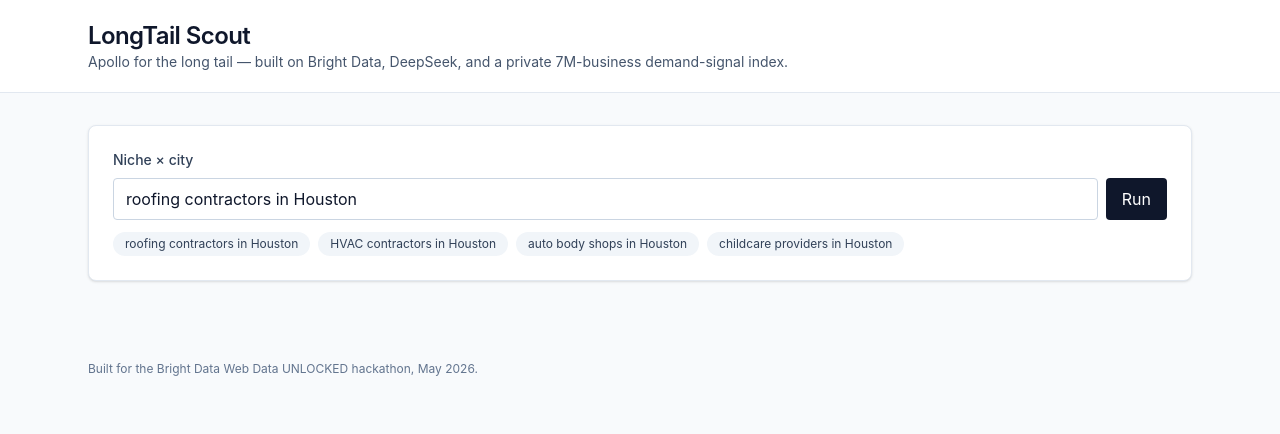
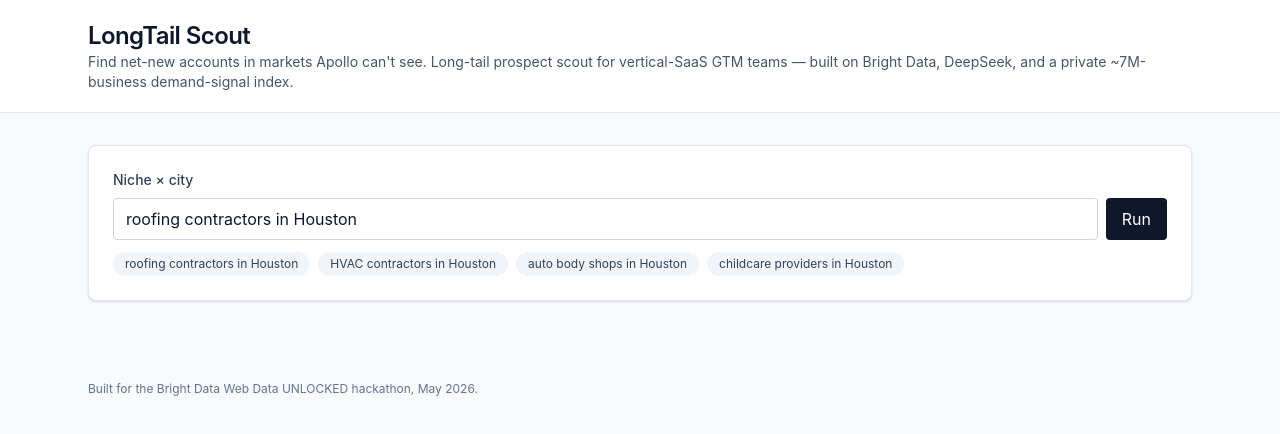
Before and after one commit to dholzric/longtail-scout, a Preact app in the folder web/: page / in a window 1280 px wide. Shown: the top 434 px of the page. Built offline with nearby package versions, Linux system fonts and the light colour scheme.

Commit message:
positioning: vertical-SaaS GTM teams as named buyer (AccuLynx, ServiceTitan, etc.); reframe slide 2 around SDR pain not 'Apollo bad'

```diff
--- a/web/src/App.tsx
+++ b/web/src/App.tsx
@@ -108,7 +108,7 @@
       <header class="border-b border-slate-200 bg-white">
         <div class="mx-auto max-w-6xl px-6 py-5">
           <h1 class="text-2xl font-semibold tracking-tight">LongTail Scout</h1>
-          <p class="text-sm text-slate-600">Apollo for the long tail — built on Bright Data, DeepSeek, and a private 7M-business demand-signal index.</p>
+          <p class="text-sm text-slate-600">Find net-new accounts in markets Apollo can't see. Long-tail prospect scout for vertical-SaaS GTM teams — built on Bright Data, DeepSeek, and a private ~7M-business demand-signal index.</p>
         </div>
       </header>
 
```
Also changed, not shown: 2 other files (tests, documents, lock files or other folders).
